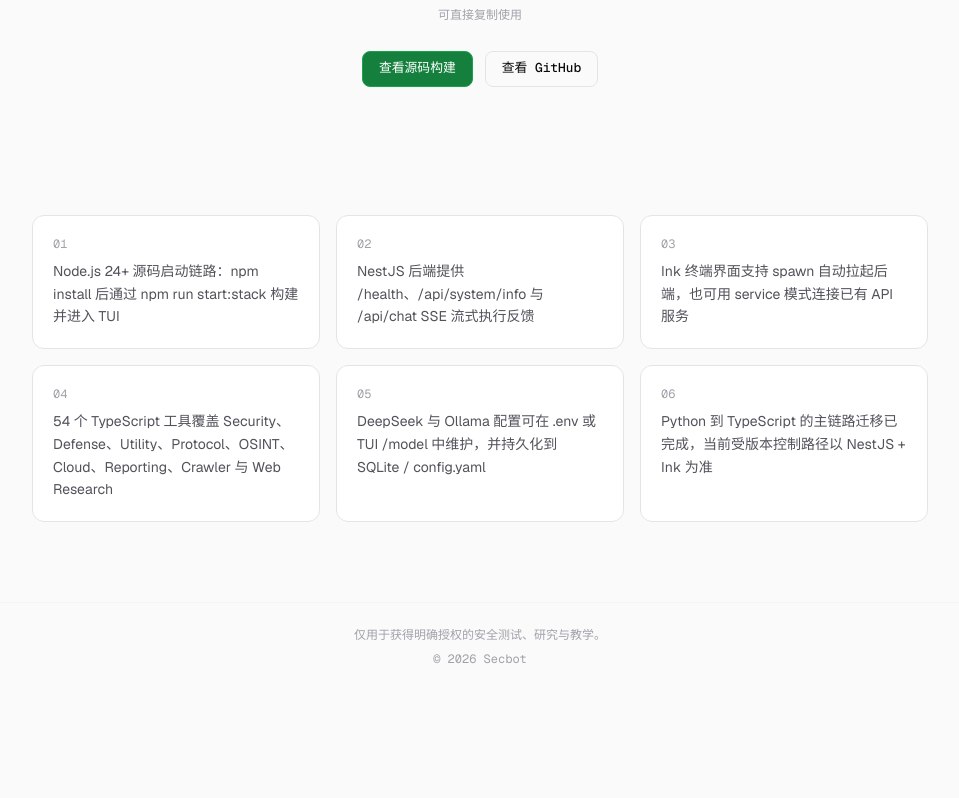
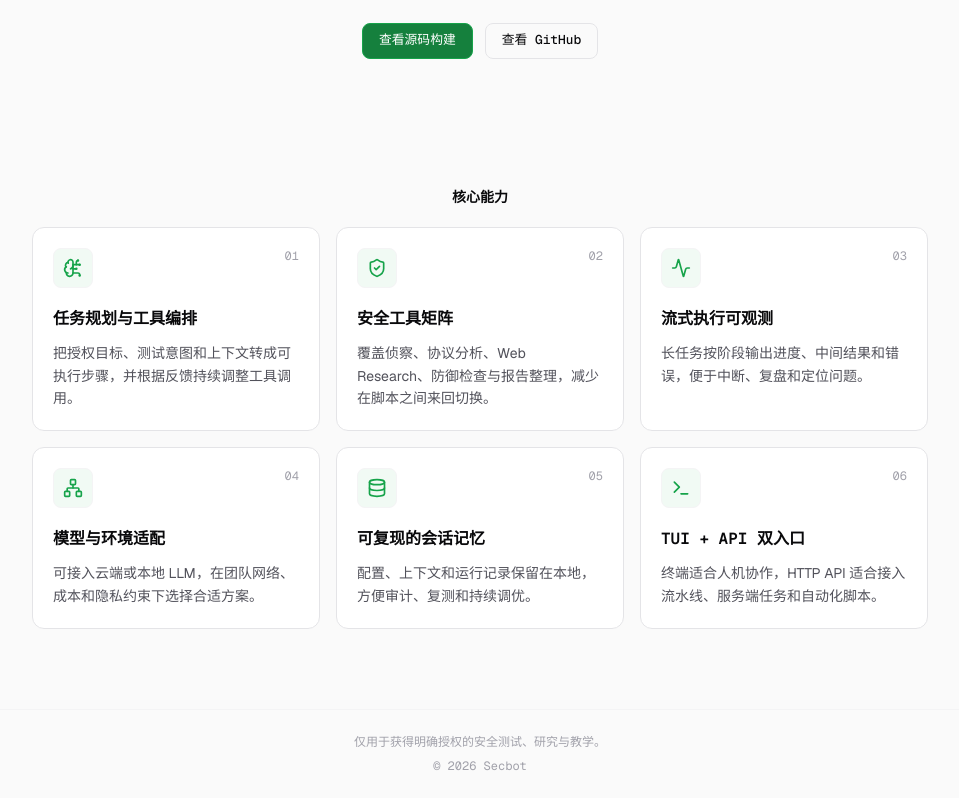
Before and after one commit to iammm0/secbot-pubish-website, a Next.js app: page / in a window 1280 px wide. Shown: the part 443-1241 px from the top of the page, without its empty margins (160-1119 px from the left). Before the commit the page ends 1134 px from the top, so only its background shows below. Built offline with nearby package versions, Linux system fonts and the light colour scheme.

Commit message:
feat: 突出首页核心能力展示

```diff
--- a/app/page.tsx
+++ b/app/page.tsx
@@ -1,3 +1,4 @@
+import { Activity, BrainCircuit, Database, Network, ShieldCheck, Terminal } from "lucide-react";
 import { CopyCommandBlock } from "@/src/components/copy-command-block";
 import { SiteFooter } from "@/src/components/site-footer";
 import { SiteHeader } from "@/src/components/site-header";
@@ -7,6 +8,8 @@ import { getMessages } from "@/src/i18n/messages";
 type HomeProps = {
   searchParams?: Promise<{ lang?: string }>;
 };
+
+const capabilityIcons = [BrainCircuit, ShieldCheck, Activity, Network, Database, Terminal];
 
 export default async function Home({ searchParams }: HomeProps) {
   const params = await searchParams;
@@ -56,21 +59,44 @@ export default async function Home({ searchParams }: HomeProps) {
             </div>
           </div>
 
-          <div className="motion-enter motion-enter-delay-1 mx-auto w-full max-w-4xl pb-20">
+          <section
+            className="motion-enter motion-enter-delay-1 mx-auto w-full max-w-4xl pb-20"
+            aria-labelledby="core-capabilities"
+          >
+            <h2
+              id="core-capabilities"
+              className="mb-5 text-center font-mono text-sm font-semibold text-[var(--foreground)]"
+            >
+              {messages.home.highlightTitle}
+            </h2>
             <div className="grid gap-4 sm:grid-cols-2 lg:grid-cols-3">
-              {messages.home.highlights.map((item, index) => (
+              {messages.home.highlights.map((item, index) => {
+                const Icon = capabilityIcons[index] ?? ShieldCheck;
+
+                return (
                   <div
-                  key={item}
-                  className="surface-card p-5"
+                    key={item.title}
+                    className="surface-card min-h-44 p-5"
                   >
+                    <div className="flex items-start justify-between gap-4">
+                      <span className="flex h-10 w-10 items-center justify-center rounded-lg border border-[var(--line)] bg-[var(--brand-soft)] text-[var(--brand-start)]">
+                        <Icon className="h-5 w-5" aria-hidden="true" />
+                      </span>
                       <p className="font-mono text-xs text-[var(--muted-soft)]">
                         {String(index + 1).padStart(2, "0")}
                       </p>
-                  <p className="mt-2 text-sm leading-relaxed text-[var(--muted)]">{item}</p>
                     </div>
-              ))}
+                    <div className="mt-5">
+                      <h3 className="font-mono text-base font-semibold leading-snug text-[var(--foreground)]">
+                        {item.title}
+                      </h3>
+                      <p className="mt-3 text-sm leading-relaxed text-[var(--muted)]">{item.body}</p>
                     </div>
                   </div>
+                );
+              })}
+            </div>
+          </section>
         </main>
         <SiteFooter messages={messages} />
       </div>
--- a/src/i18n/messages/en-US.ts
+++ b/src/i18n/messages/en-US.ts
@@ -22,17 +22,35 @@ const enUS = {
   home: {
     heroTitle: "AI-powered automated security testing",
     heroSubtitle:
-      "The npm-release line now centers on a NestJS backend and Ink terminal UI, with 54 TypeScript security tools, SSE execution feedback, and local config persistence. The project is still moving quickly; build from the npm-release source branch for now.",
+      "Secbot combines security testing tools, LLM reasoning, and local execution into auditable workflows for clearly authorized testing, research, and education.",
     ctaTs: "Build from source",
     tsCmd: "git clone -b npm-release https://github.com/iammm0/secbot.git && cd secbot && npm install && npm run start:stack",
     highlightTitle: "Core capabilities",
     highlights: [
-      "Node.js 24+ source workflow: run npm install, then npm run start:stack to build and open the TUI",
-      "NestJS backend exposes /health, /api/system/info, and /api/chat SSE execution feedback",
-      "Ink terminal UI can spawn a local backend automatically or connect to an existing API in service mode",
-      "54 TypeScript tools across Security, Defense, Utility, Protocol, OSINT, Cloud, Reporting, Crawler, and Web Research",
-      "DeepSeek and Ollama settings can live in .env or the TUI /model flow, then persist to SQLite / config.yaml",
-      "The Python-to-TypeScript main path migration is complete; the tracked runtime is now NestJS + Ink",
+      {
+        title: "Planning and tool orchestration",
+        body: "Turn authorized targets, testing intent, and context into executable steps, then adjust tool calls from feedback.",
+      },
+      {
+        title: "Security tool matrix",
+        body: "Cover reconnaissance, protocol analysis, Web Research, defensive checks, and reporting without bouncing between scripts.",
+      },
+      {
+        title: "Streaming observability",
+        body: "Expose progress, intermediate results, and errors by stage so long-running tasks are easier to interrupt, review, and debug.",
+      },
+      {
+        title: "Model and environment fit",
+        body: "Connect cloud or local LLMs so teams can choose the right setup for network, cost, and privacy constraints.",
+      },
+      {
+        title: "Reproducible session memory",
+        body: "Keep configuration, context, and run records locally for auditing, retesting, and continuous tuning.",
+      },
+      {
+        title: "TUI + API entry points",
+        body: "Use the terminal for hands-on work and the HTTP API for pipelines, server-side tasks, and automation scripts.",
+      },
     ],
   },
   docs: {
--- a/src/i18n/messages/zh-CN.ts
+++ b/src/i18n/messages/zh-CN.ts
@@ -22,17 +22,35 @@ const zhCN = {
   home: {
     heroTitle: "AI 驱动的自动化安全测试平台",
     heroSubtitle:
-      "npm-release 已收敛到 NestJS 后端与 Ink 终端界面主链路，提供 54 个 TypeScript 安全工具、SSE 执行反馈与本地配置持久化。项目仍在快速迭代，当前请优先从 npm-release 分支源码构建。",
+      "Secbot 将安全测试工具、LLM 推理与本地执行环境组合成可审计的工作流，面向获得明确授权的安全测试、研究与教学场景。",
     ctaTs: "查看源码构建",
     tsCmd: "git clone -b npm-release https://github.com/iammm0/secbot.git && cd secbot && npm install && npm run start:stack",
     highlightTitle: "核心能力",
     highlights: [
-      "Node.js 24+ 源码启动链路：npm install 后通过 npm run start:stack 构建并进入 TUI",
-      "NestJS 后端提供 /health、/api/system/info 与 /api/chat SSE 流式执行反馈",
-      "Ink 终端界面支持 spawn 自动拉起后端，也可用 service 模式连接已有 API 服务",
-      "54 个 TypeScript 工具覆盖 Security、Defense、Utility、Protocol、OSINT、Cloud、Reporting、Crawler 与 Web Research",
-      "DeepSeek 与 Ollama 配置可在 .env 或 TUI /model 中维护，并持久化到 SQLite / config.yaml",
-      "Python 到 TypeScript 的主链路迁移已完成，当前受版本控制路径以 NestJS + Ink 为准",
+      {
+        title: "任务规划与工具编排",
+        body: "把授权目标、测试意图和上下文转成可执行步骤，并根据反馈持续调整工具调用。",
+      },
+      {
+        title: "安全工具矩阵",
+        body: "覆盖侦察、协议分析、Web Research、防御检查与报告整理，减少在脚本之间来回切换。",
+      },
+      {
+        title: "流式执行可观测",
+        body: "长任务按阶段输出进度、中间结果和错误，便于中断、复盘和定位问题。",
+      },
+      {
+        title: "模型与环境适配",
+        body: "可接入云端或本地 LLM，在团队网络、成本和隐私约束下选择合适方案。",
+      },
+      {
+        title: "可复现的会话记忆",
+        body: "配置、上下文和运行记录保留在本地，方便审计、复测和持续调优。",
+      },
+      {
+        title: "TUI + API 双入口",
+        body: "终端适合人机协作，HTTP API 适合接入流水线、服务端任务和自动化脚本。",
+      },
     ],
   },
   docs: {
```
Lines whose indentation alone changed are shown as unchanged.
